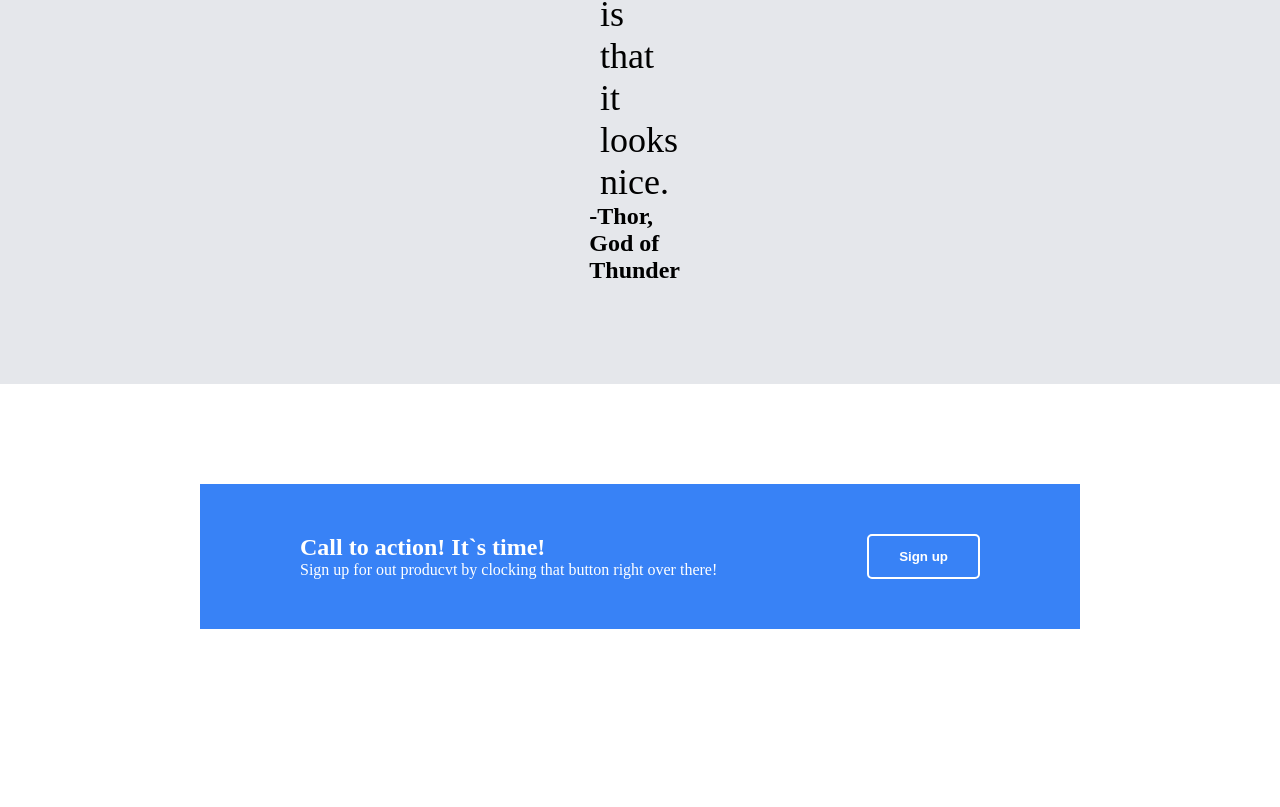
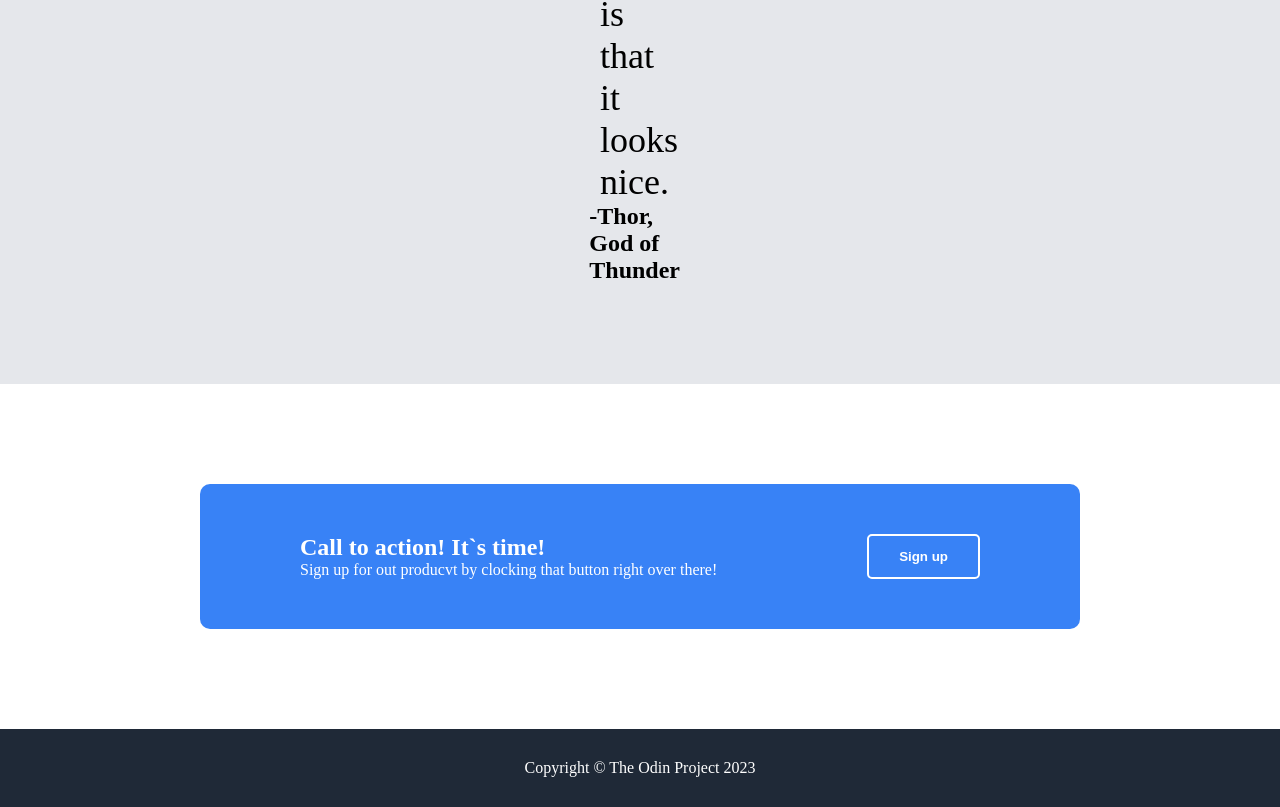
Before and after one commit to Czekoladowy-hub/Landing-Page-Project, a plain HTML site: page index.html in a window 1280 px wide. Shown: the part 2273-3080 px from the top of the page. Before the commit the page ends 3002 px from the top, so only its background shows below. Drawn offline with Linux system fonts and the light colour scheme.

Commit message:
Creater footer section of the page

```diff
--- a/index.html
+++ b/index.html
@@ -73,7 +73,9 @@
         </div>
         <button>Sign up</button>
       </div>
-      <div class="footer"></div>
+      <div class="footer">
+        <p>Copyright &copy; The Odin Project 2023</p>
+      </div>
     </div>
   </body>
 </html>
--- a/styles.css
+++ b/styles.css
@@ -2,6 +2,11 @@
   padding: 0;
   margin: 0;
 }
+
+body {
+  height: 100vh;
+}
+
 .main-container {
   display: flex;
   flex-direction: column;
@@ -141,6 +146,7 @@ p {
   padding: 50px 100px;
   margin: 100px 200px;
   color: white;
+  border-radius: 10px;
 }
 
 .sign-up-container > button {
@@ -156,3 +162,11 @@ p {
   font-size: 24px;
   font-weight: bold;
 }
+
+.footer {
+  background-color: #1f2937;
+  color: white;
+  padding: 30px;
+  display: flex;
+  justify-content: center;
+}
```
